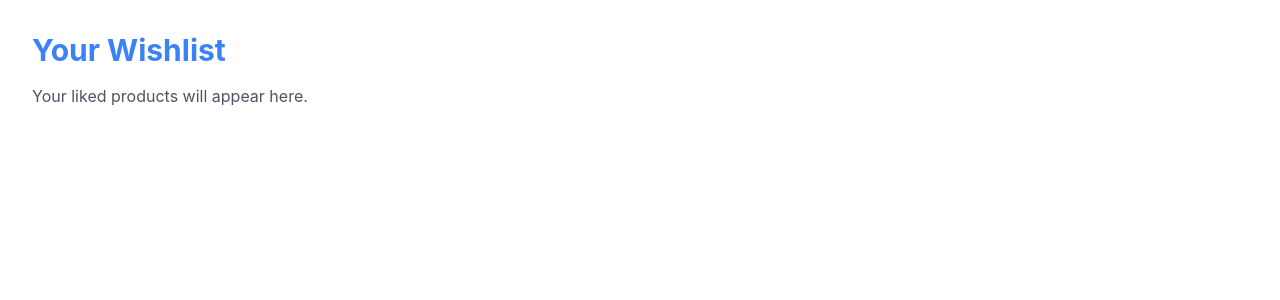
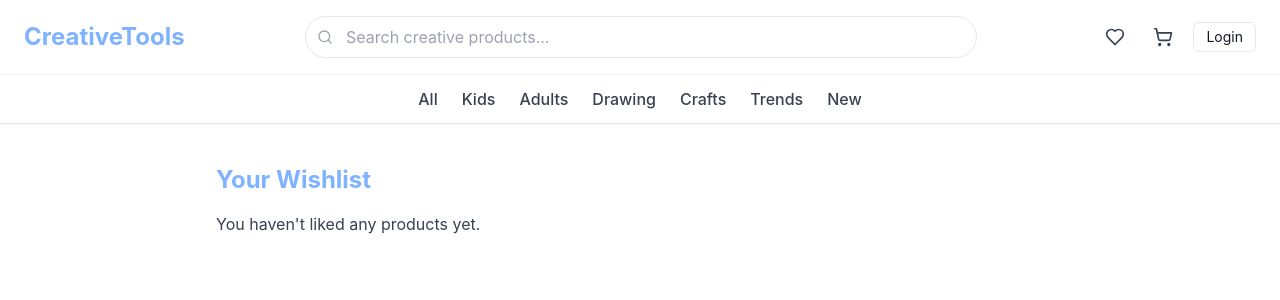
Before and after one commit to everyfun89/Creative-Tools-Shop., a Next.js app: page /wishlist in a window 1280 px wide. Shown: the top 300 px of the page. Built offline with nearby package versions, Linux system fonts and the light colour scheme; no server answers.

Commit message:
Update wishlist.js

```diff
--- a/pages/wishlist.js
+++ b/pages/wishlist.js
@@ -1,9 +1,14 @@
 // pages/wishlist.js
+import Header from "../components/Header";
+
 export default function Wishlist() {
   return (
-    <div className="min-h-screen bg-white p-8">
-      <h1 className="text-3xl font-bold text-blue-500 mb-4">Your Wishlist</h1>
-      <p className="text-gray-600">Your liked products will appear here.</p>
+    <div className="min-h-screen bg-white">
+      <Header />
+      <main className="max-w-4xl mx-auto px-6 py-10">
+        <h1 className="text-2xl font-bold text-[#7FB3FF] mb-4">Your Wishlist</h1>
+        <p className="text-gray-700">You haven't liked any products yet.</p>
+      </main>
     </div>
   );
 }
```
